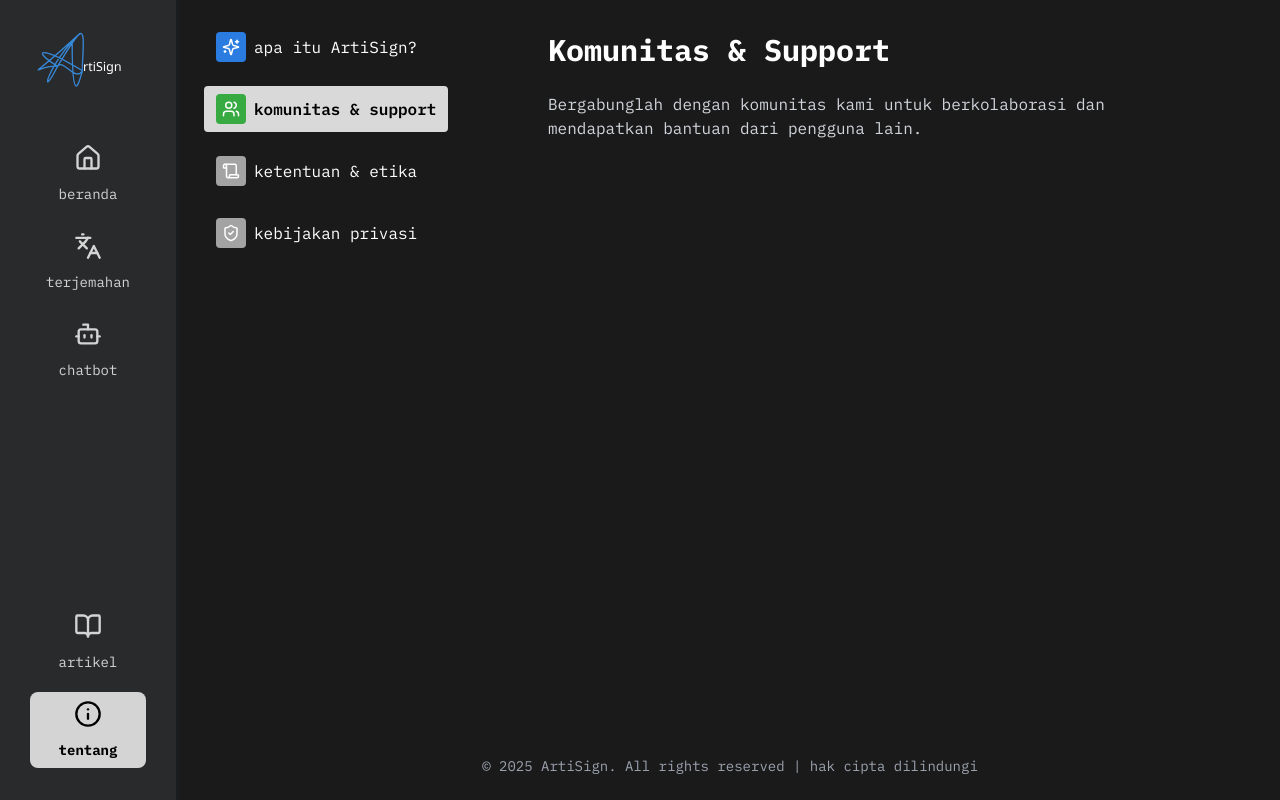
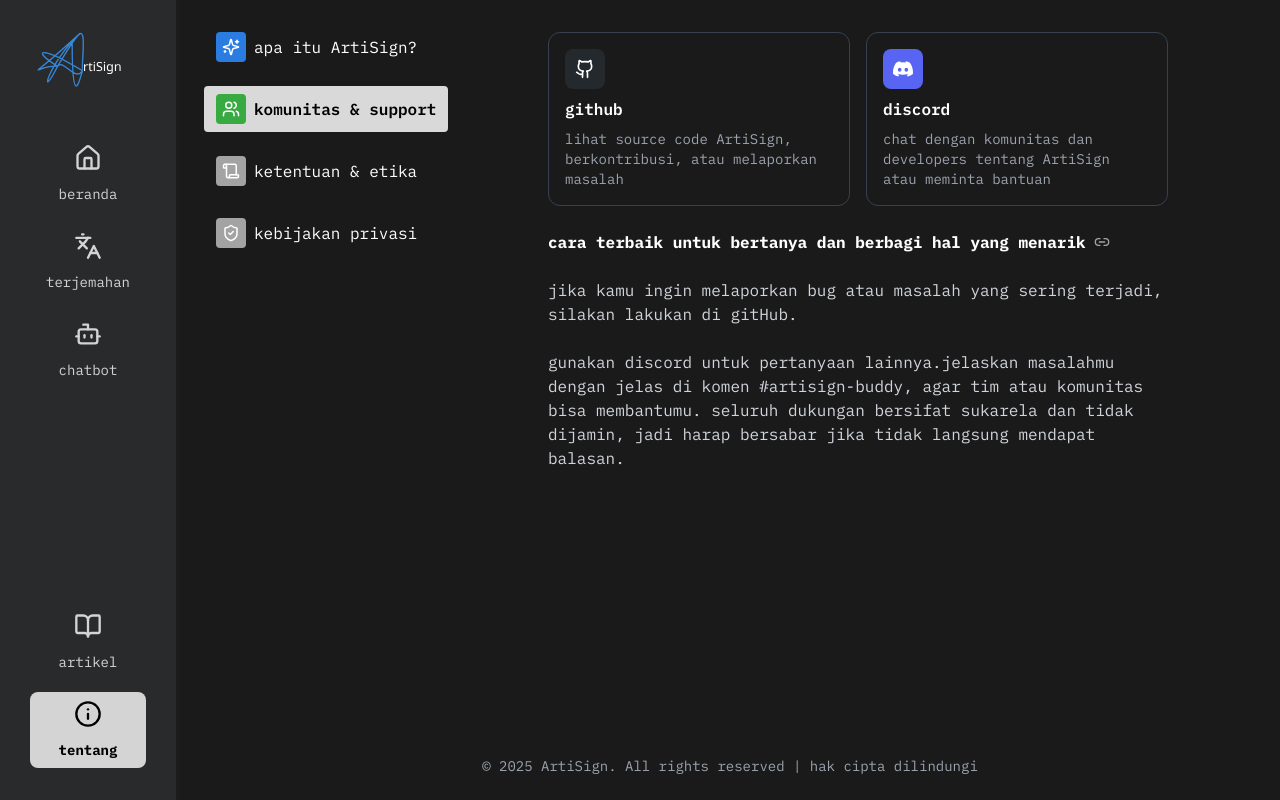
Before and after one commit to shaflykhalifap/ArtiSign, a React app: page /about in a window 1280 px wide. Both pictures are taken after a click on the button "komunitas & support". Built offline with nearby package versions, Linux system fonts and the light colour scheme.

Commit message:
feat: develop community & support page

```diff
--- a/package.json
+++ b/package.json
@@ -14,6 +14,7 @@
     "lucide-react": "^0.511.0",
     "react": "^19.1.0",
     "react-dom": "^19.1.0",
+    "react-icons": "^5.5.0",
     "react-router": "^7.6.0",
     "react-router-dom": "^7.6.0"
   },
--- /dev/null
+++ b/src/components/about/CommunityActive.tsx
@@ -0,0 +1,44 @@
+import { Link2, Github } from "lucide-react";
+import { BsDiscord } from "react-icons/bs";
+import CommunityCard from "../common/CommunityCard";
+
+const CommunityActive = () => {
+  return (
+    <div className="space-y-6">
+      <div className="grid grid-cols-1 md:grid-cols-2 gap-4">
+        <CommunityCard
+          icon={Github}
+          title="GitHub"
+          description="lihat source code ArtiSign, berkontribusi, atau melaporkan masalah"
+          link="https://github.com/shaflykhalifap/ArtiSign/tree/main"
+          bgColor="bg-[#24292e]"
+        />
+
+        <CommunityCard
+          icon={BsDiscord}
+          title="Discord"
+          description="chat dengan komunitas dan developers tentang ArtiSign atau meminta bantuan"
+          link="https://discord.gg/rQWSzxST"
+          bgColor="bg-[#5865F2]"
+        />
+      </div>
+
+      <h2 className="text-l font-bold text-white mb-2 flex items-center gap-2">
+        cara terbaik untuk bertanya dan berbagi hal yang menarik
+        <Link2 size={16} className="text-white/60" />
+      </h2>
+      <p className="text-gray-300">
+        jika kamu ingin melaporkan bug atau masalah yang sering terjadi, silakan
+        lakukan di gitHub.
+        <br />
+        <br />
+        gunakan discord untuk pertanyaan lainnya.jelaskan masalahmu dengan jelas
+        di komen #artisign-buddy, agar tim atau komunitas bisa membantumu.
+        seluruh dukungan bersifat sukarela dan tidak dijamin, jadi harap
+        bersabar jika tidak langsung mendapat balasan.
+      </p>
+    </div>
+  );
+};
+
+export default CommunityActive;
--- /dev/null
+++ b/src/components/about/TermsActive.tsx
@@ -0,0 +1,68 @@
+import { Link2 } from "lucide-react";
+
+const TermsActive = () => {
+  return (
+    <div className="space-y-6">
+      <section>
+        <h2 className="text-l font-bold text-white mb-2 flex items-center gap-2">
+          cara terbaik untuk berkomunikasi dengan semua orang
+          <Link2 size={16} className="text-white/60" />
+        </h2>
+        <p className="text-gray-300">
+          ArtiSign membantu kamu menerjemahkan teks bahasa Indonesia ke bahasa
+          Isyarat Indonesia (BISINDO) dalam hitungan detik. cukup tempelkan
+          kalimat atau paragraf, lalu nikmati animasi isyarat tangan dan panduan
+          langkah demi langkah yang mudah diikuti.
+          <br />
+          <br />
+          tidak ada iklan, pelacak, paywall, atau gangguan lainnya. hanya
+          aplikasi web ringan yang dapat digunakan di mana saja dan kapan saja.
+        </p>
+      </section>
+      <section>
+        <h2 className="text-l font-bold text-white mb-2 flex items-center gap-2">
+          motivasi
+          <Link2 size={16} className="text-white/60" />
+        </h2>
+        <p className="text-gray-300">
+          ArtiSign dibangun untuk memberdayakan komunikasi yang inklusif di
+          Indonesia. kami percaya bahwa setiap orang—tuli, dengar, muda,
+          tua—berhak mengakses informasi tanpa hambatan bahasa. dengan ArtiSign,
+          belajar dan berbagi BISINDO menjadi semudah mengetik teks.
+        </p>
+      </section>
+      <section>
+        <h2 className="text-l font-bold text-white mb-2 flex items-center gap-2">
+          cara kerja
+          <Link2 size={16} className="text-white/60" />
+        </h2>
+        <ol className="list-decimal pl-8 text-gray-300 space-y-4 relative">
+          <li className="pl-2">
+            <div className="font-medium text-white">tempel & terjemahkan</div>
+            <p className="mt-1">
+              tempelkan teks Bahasa Indonesia ke kolom yang tersedia.
+            </p>
+          </li>
+          <li className="pl-2">
+            <div className="font-medium text-white">hasilkan animasi</div>
+            <p className="mt-1">
+              server kami akan mengubah setiap kata menjadi animasi gerakan
+              BISINDO.
+            </p>
+          </li>
+          <li className="pl-2">
+            <div className="font-medium text-white">
+              panduan langkah demi langkah
+            </div>
+            <p className="mt-1">
+              selain video kamera, tersedia juga ilustrasi dan deskripsi gerakan
+              untuk belajar mandiri.
+            </p>
+          </li>
+        </ol>
+      </section>
+    </div>
+  );
+};
+
+export default TermsActive;
--- /dev/null
+++ b/src/components/common/CommunityCard.tsx
@@ -0,0 +1,35 @@
+import { LucideIcon } from "lucide-react";
+import { IconType } from "react-icons";
+
+interface CommunityCardProps {
+  icon: LucideIcon | IconType;
+  title: string;
+  description: string;
+  link: string;
+  bgColor: string;
+}
+
+const CommunityCard = (props: CommunityCardProps) => {
+  const { icon: Icon, title, description, link, bgColor } = props;
+
+  return (
+    <a
+      href={link}
+      target="_blank"
+      rel="noopener noreferrer"
+      className="flex flex-col gap-2 p-4 rounded-xl border border-gray-700 hover:bg-gray-800 transition-all w-xl max-w-xs"
+    >
+      <div
+        className={`w-10 h-10 flex items-center justify-center rounded-lg ${bgColor}`}
+      >
+        <Icon className="w-5 h-5 text-white" />
+      </div>
+      <div className="space-y-2">
+        <p className="text-white font-semibold lowercase">{title}</p>
+        <p className="text-sm text-gray-400">{description}</p>
+      </div>
+    </a>
+  );
+};
+
+export default CommunityCard;
--- a/src/pages/AboutPage.tsx
+++ b/src/pages/AboutPage.tsx
@@ -3,6 +3,7 @@
 import Container from "../components/common/Container";
 import Footer from "../components/layout/Footer";
 import AboutActive from "../components/about/AboutActive";
+import CommunityActive from "../components/about/CommunityActive";
 
 type AboutTab = "about" | "community" | "terms" | "privacy";
 
@@ -18,15 +19,7 @@
           <Container>
             {activeTab === "about" && <AboutActive />}
 
-            {activeTab === "community" && (
-              <div className="space-y-6">
-                <h1 className="text-3xl font-bold">Komunitas & Support</h1>
-                <p className="text-gray-300">
-                  Bergabunglah dengan komunitas kami untuk berkolaborasi dan
-                  mendapatkan bantuan dari pengguna lain.
-                </p>
-              </div>
-            )}
+            {activeTab === "community" && <CommunityActive />}
 
             {activeTab === "terms" && (
               <div className="space-y-6">
```
Also changed, not shown: src/components/about/PrivacyActive.tsx (added), 1 other file (tests, documents, lock files or other folders).
